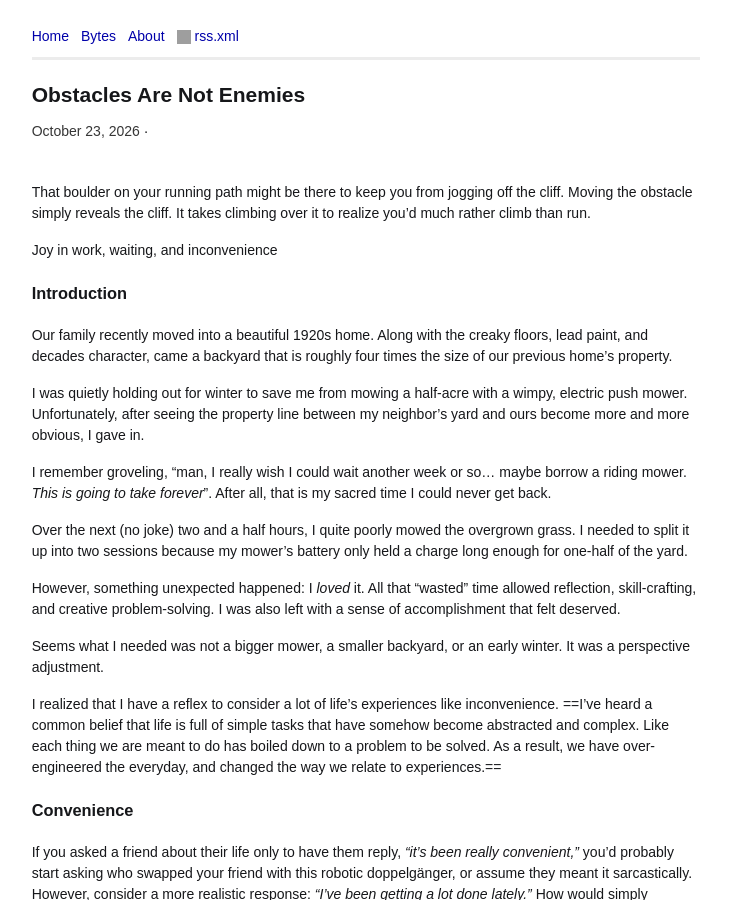
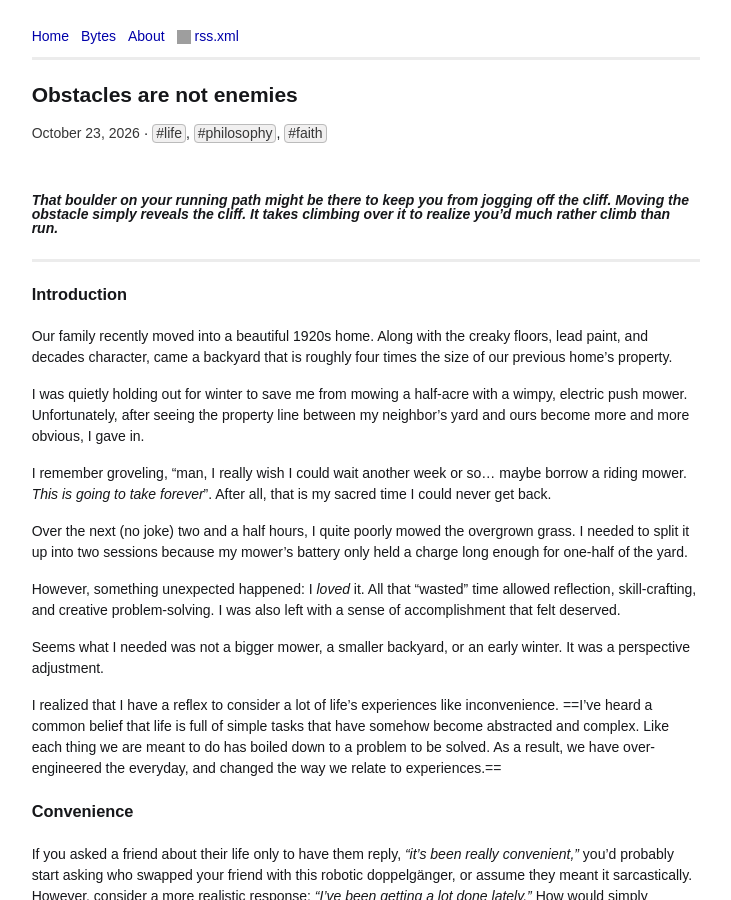
Before and after one commit to maxlair1/log, a Jekyll site: the page built from _posts/2026-10-23-obstacles-are-not-enemies.md, in a window 1280 px wide and 900 px high. Shown: the whole window, without its empty margins (274-1005 px from the left). Built offline with Jekyll 4.4.1, drawn with Linux system fonts in a browser that asks for light colours; some of the changed lines change nothing that is shown; grey boxes are pictures that could not be loaded.

Commit message:
Revise metadata and add introduction to blog post
Updated post metadata and added introduction section.

```diff
--- a/_posts/2026-10-23-obstacles-are-not-enemies.md
+++ b/_posts/2026-10-23-obstacles-are-not-enemies.md
@@ -1,6 +1,14 @@
-That boulder on your running path might be there to keep you from jogging off the cliff. Moving the obstacle simply reveals the cliff. It takes climbing over it to realize you'd much rather climb than run.
+---
+layout: post
+title: Obstacles are not enemies
+description: Joy in work, waiting, and inconvenience
+summary: That boulder on your running path might be there to keep you from jogging off the cliff. Moving the obstacle simply reveals the cliff. It takes climbing over it to realize you'd much rather climb than run.
+comments: true
+tag: [life, philosophy, faith]
+---
 
-Joy in work, waiting, and inconvenience
+#### _That boulder on your running path might be there to keep you from jogging off the cliff. Moving the obstacle simply reveals the cliff. It takes climbing over it to realize you'd much rather climb than run._
+---
 
 ### Introduction
 
```
